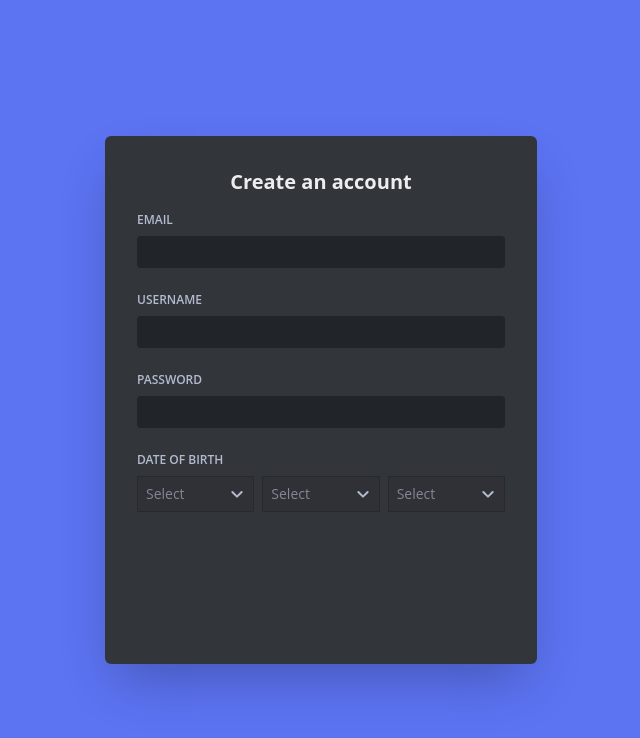
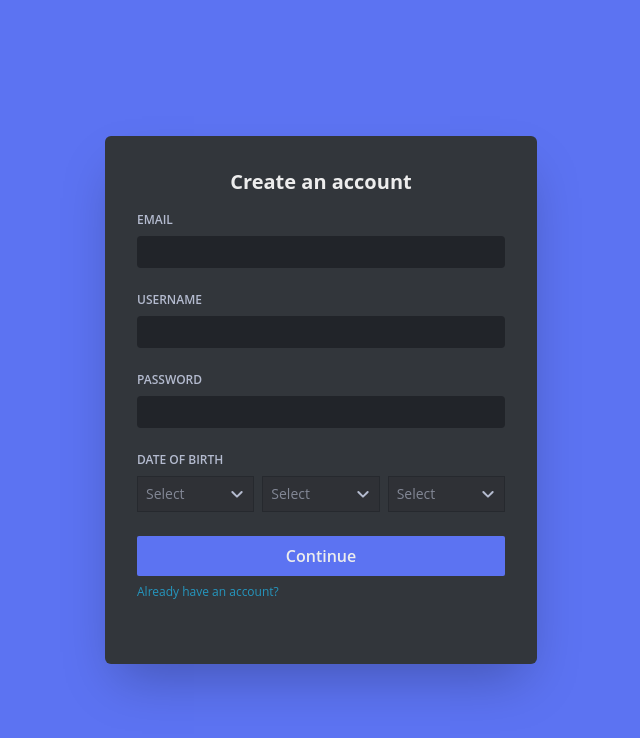
Before and after one commit to timothyc3/discord-clone, a React (Create React App) app: page / in a window 1280 px wide. Both pictures are taken after typing "name@example.com", "Sample123" into the empty fields and a click on the button "Register". Shown: the top 738 px of the page, without its empty margins (319-959 px from the left). Built offline with nearby package versions, Linux system fonts and the light colour scheme.

Commit message:
added continue button and "already have an account?" button in sign up form. Added color styling to continue and login button on hover and active.

```diff
--- a/src/components/LoginScreen/LoginScreen.tsx
+++ b/src/components/LoginScreen/LoginScreen.tsx
@@ -13,11 +13,17 @@ export default function LoginScreen(props: { loginState: boolean, handleLogIn: (
         }
     }
 
+    function handleRegisterExit() {
+        if (isRegistering) {
+            setIsRegistering(false);
+        }
+    }
+
     return (
         <div className="h-screen w-screen font-body bg-blue flex items-center
         justify-center">
             {
-                isRegistering ? <SignUpForm /> :
+                isRegistering ? <SignUpForm registerExit={handleRegisterExit} /> :
                     <LoginForm loginState={props.loginState}
                                handleLogIn={props.handleLogIn}
                                registerEnter={handleRegisterEnter}
--- a/src/components/LoginScreen/components/LoginForm.tsx
+++ b/src/components/LoginScreen/components/LoginForm.tsx
@@ -1,4 +1,4 @@
-import React, {useState} from "react";
+ import React, {useState} from "react";
 import {login} from "../../../firebase";
 
 export default function LoginForm(props: {
@@ -63,7 +63,8 @@ export default function LoginForm(props: {
                     <br/>
                     <input disabled={props.loginState}
                            className="mt-4 mb-2 text-base text-white font-semibold w-full h-10 bg-blue rounded-sm
-                           disabled:text-inactive-light-grey"
+                           disabled:text-inactive-light-grey hover:bg-dimmed-blue active:bg-darker-blue
+                           transition-colors"
                            type="submit" value="Login" onClick={onSubmit}/><br/>
                     <p className="text-inactive-light-grey">Need an account? <button
                         className="text-unclicked-links-blue inline-block"
--- a/src/components/LoginScreen/components/SignUpForm/SignUpForm.tsx
+++ b/src/components/LoginScreen/components/SignUpForm/SignUpForm.tsx
@@ -1,7 +1,8 @@
 import React, {useEffect, useState} from "react";
 import DateOfBirthInput from "./components/DateOfBirthInput";
+import {Input} from "postcss";
 
-export default function SignUpForm() {
+export default function SignUpForm(props: {registerExit: () => void,}) {
 
     const [daySelection, setDaySelection] = useState<string>("");
     const [monthSelection, setMonthSelection] = useState<string>("");
@@ -17,6 +18,10 @@ export default function SignUpForm() {
 
     function selectionYearInputEdit(input: string) {
         setYearSelection(input);
+    }
+
+    function handleRegistration(event: React.MouseEvent<HTMLInputElement>) {
+        event.preventDefault();
     }
 
     const yearOptions = (() => {
@@ -89,6 +94,17 @@ export default function SignUpForm() {
                     </div>
                 </fieldset>
 
+                <input className="mb-2 text-base text-white font-semibold w-full h-10 bg-blue rounded-sm
+                           disabled:text-inactive-light-grey hover:bg-dimmed-blue active:bg-darker-blue
+                           transition-colors"
+                       type="submit" value="Continue" onClick={handleRegistration} /><br/>
+
+                <button
+                    className="text-unclicked-links-blue inline-block"
+                    onClick={props.registerExit}>
+                    Already have an account?
+                </button>
+
             </form>
 
         </div>
--- a/tailwind.config.js
+++ b/tailwind.config.js
@@ -5,6 +5,8 @@ module.exports = {
       colors: {
         'green': '#399658',
         'bright-green': '#39B558',
+        'darker-blue': '#4050A8',
+        'dimmed-blue': '#4E62CF',
         'blue': '#5C73F2',
         'unclicked-links-blue': '#2596be',
         'main-content-black': '#32363B',
```
